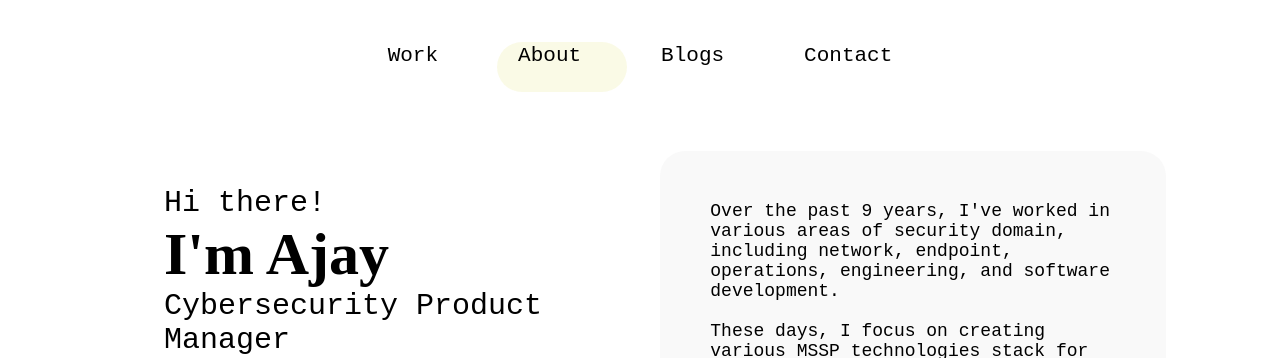
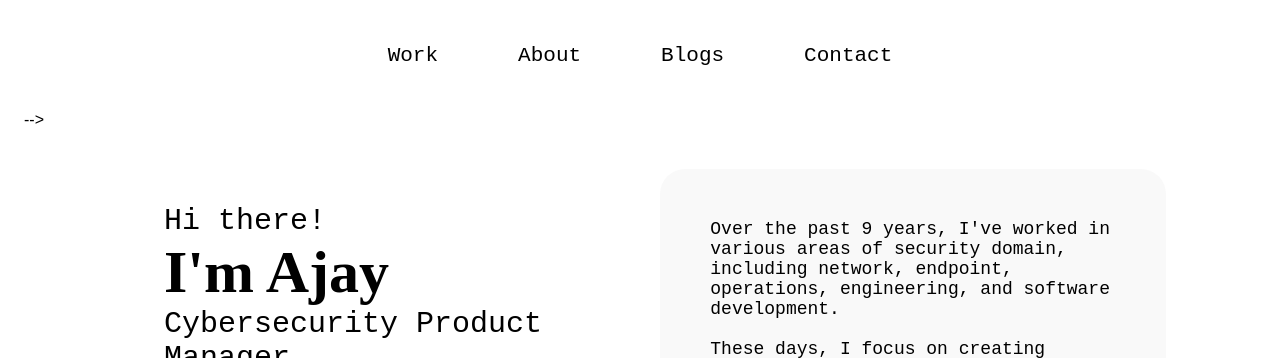
Before and after one commit to ajaypb/portfolio-website, a plain HTML site: page index.html in a window 1280 px wide. Shown: the top 358 px of the page. Drawn offline with Linux system fonts and the light colour scheme.

Commit message:
Update index.html

```diff
--- a/index.html
+++ b/index.html
@@ -27,7 +27,7 @@
           </li>
         </ul>
       </nav>
-      <div class="tab-indicator"></div>
+      <! -- <div class="tab-indicator"></div> -->
     </header>
     <section id="about">
       <div class="title">
```
